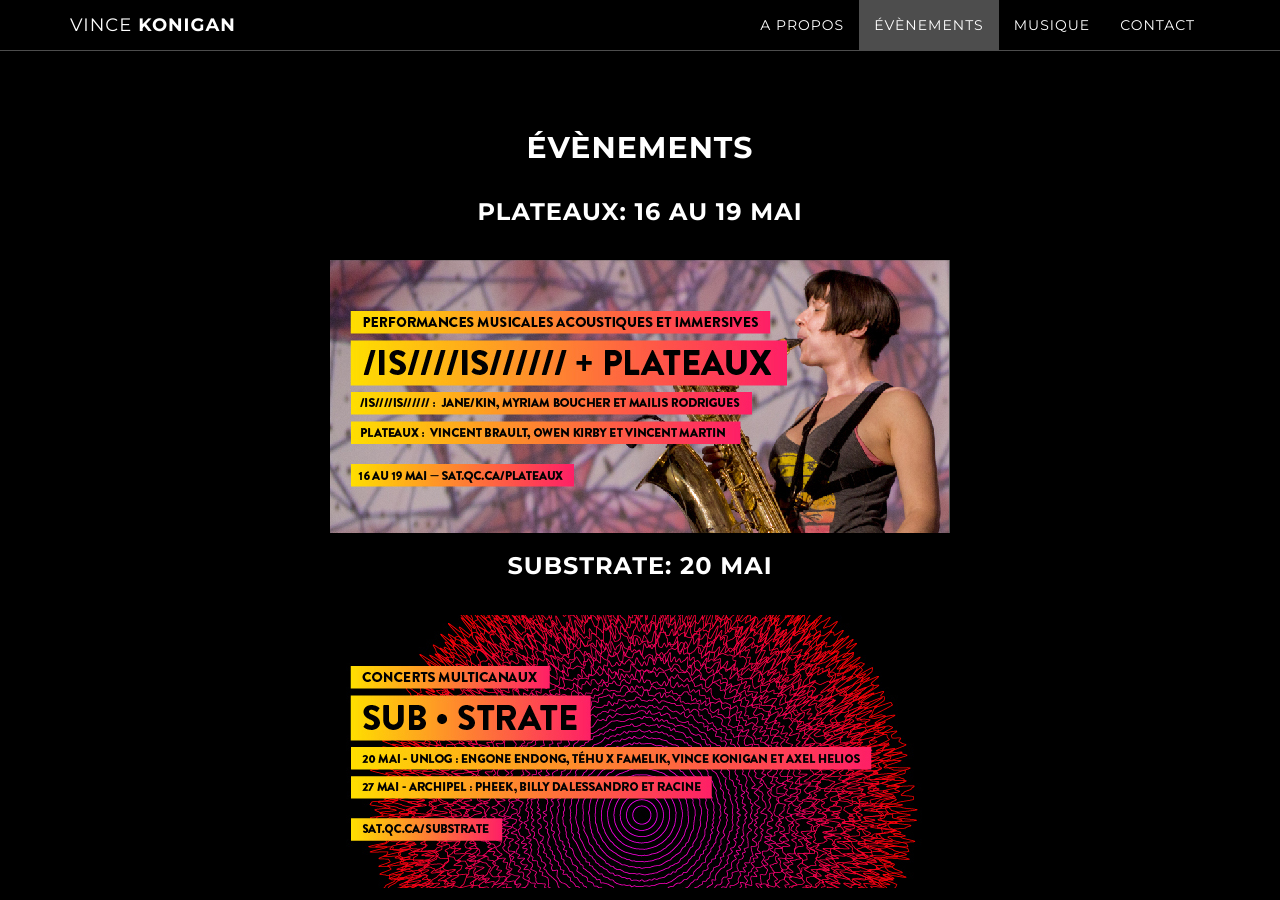
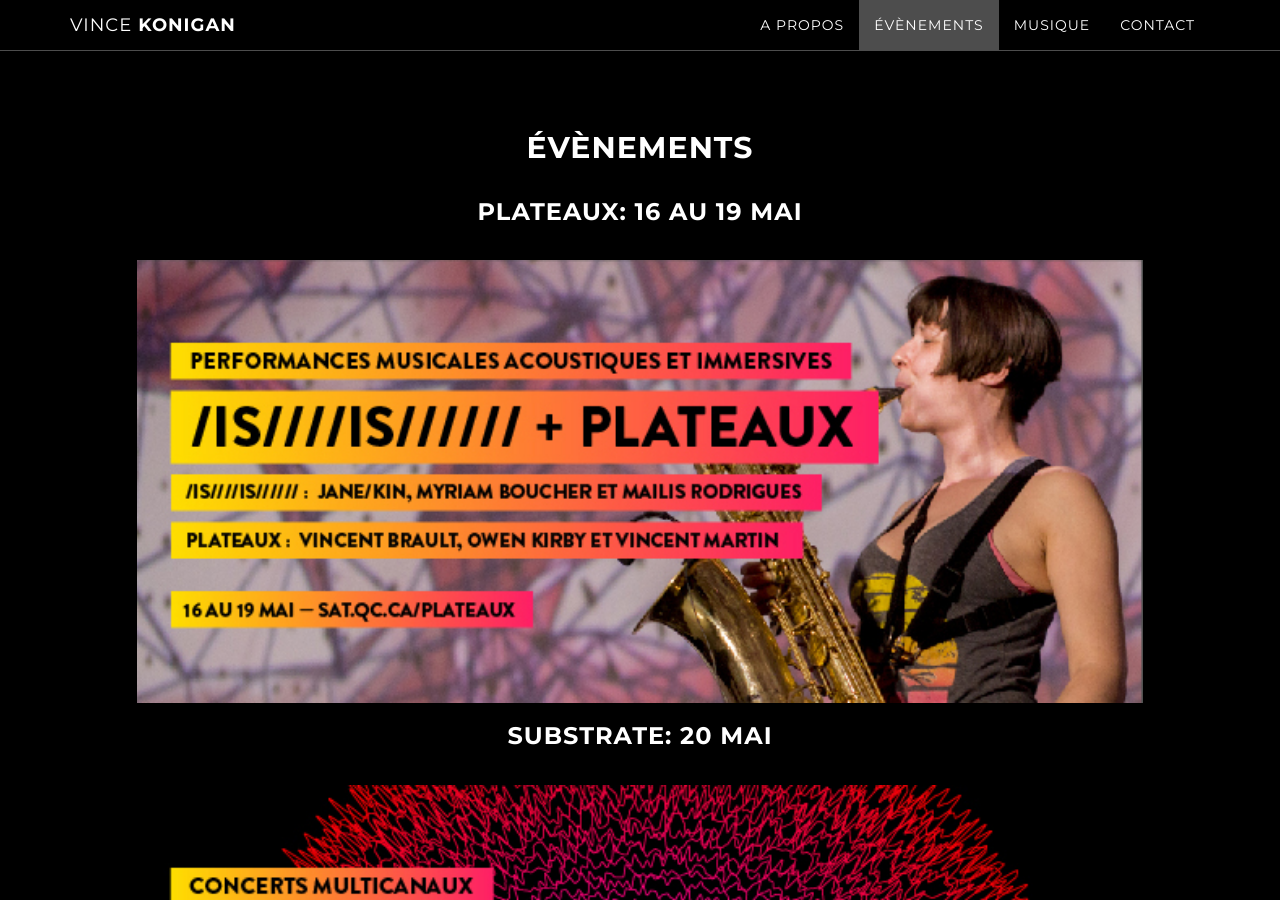
Before and after one commit to ericmadethat/vincekonigan, a Jekyll site: the page built from index.html, in a window 1280 px wide and 900 px high, scrolled down 1432 px. Built offline with Jekyll 4.4.1, drawn with Linux system fonts in a browser that asks for light colours.

Commit message:
Fix poster size

```diff
--- a/_includes/css/grayscale.css
+++ b/_includes/css/grayscale.css
@@ -395,3 +395,6 @@ input#mce-EMAIL {
     color: white;
     background-color: #3fc13f;
 }
+.poster {
+    width: 86%;
+}
--- a/_includes/evenements.html
+++ b/_includes/evenements.html
@@ -9,14 +9,14 @@
           <h3>Plateaux: 16 au 19 Mai</h3>
           <div class="col">
             <a href="http://sat.qc.ca/fr/evenements/plateaux#section" target="_blank">
-              <img src="img/plateaux.jpg">
+              <img class="poster" src="img/plateaux.jpg">
             </a>
           </div>
           <br>
           <h3>Substrate: 20 Mai</h3>
           <div class="col">
             <a href="http://sat.qc.ca/substrate#section" target="_blank">
-              <img src="img/substrate.jpg">
+              <img class="poster" src="img/substrate.jpg">
             </a>
           </div>
         </div>
```
